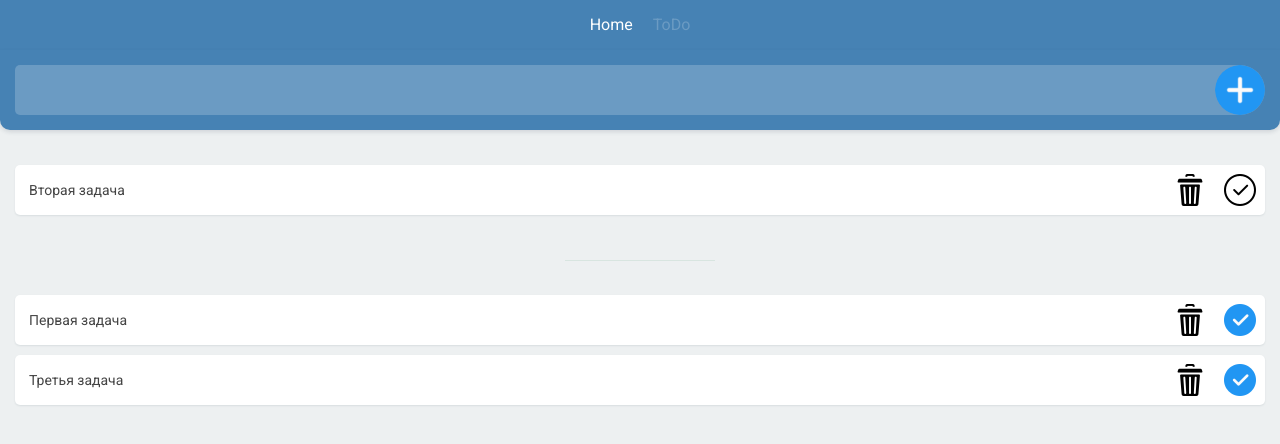
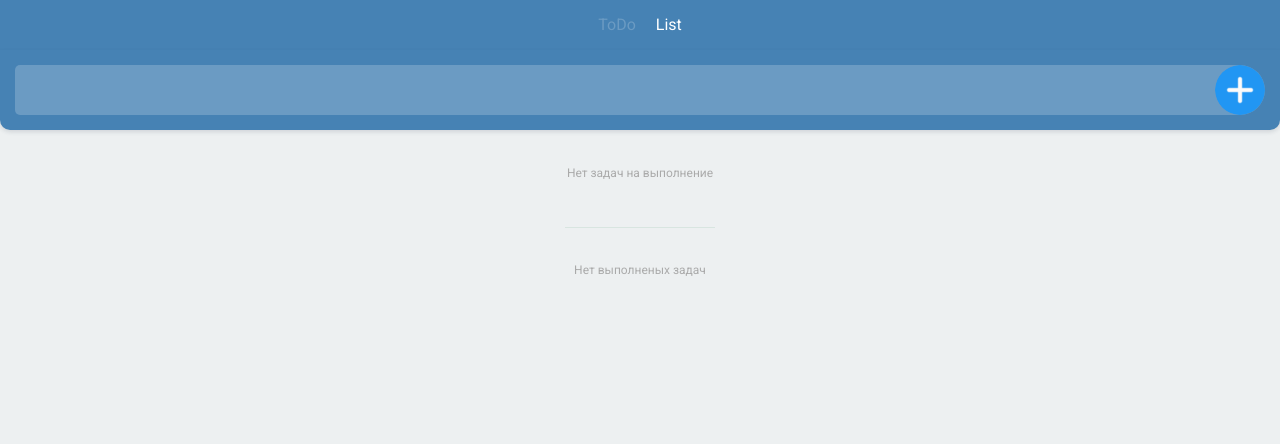
Before and after one commit to ruuuu/ToDolist_React, a React (Create React App) app: page / in a window 1280 px wide. Shown: the top 444 px of the page. Built offline with nearby package versions, Linux system fonts and the light colour scheme.

Commit message:
Add files via upload

```diff
--- a/src/components/Header/Header.tsx
+++ b/src/components/Header/Header.tsx
@@ -9,12 +9,15 @@ export const Header = () => {
     return isActive  ? `${classes.active} ${classes.link}` : classes.link
   }
 
+
+
+
   return (
     <header className={classes.header}>
         <div className={classes.container}>
                                       {/* {`${classes.link} ${classes.active}`} */}
-            <NavLink to="/list" className={getActiveClass}> Home </NavLink>
             <NavLink to="/" className={getActiveClass}> ToDo </NavLink>
+            <NavLink to="/list" className={getActiveClass}> List </NavLink>
         </div>
     </header>
   )
--- a/src/feature/todoList.ts
+++ b/src/feature/todoList.ts
@@ -19,14 +19,31 @@ export const todoSlice = createSlice({ // редьюсер
   name: 'todoReducer',             // имя редьюсера
   initialState,             // нач состоняие (т е пустой массив)
   reducers: {              // редьсер это методы(createAction, updateAction, deleteAction) котрые меняют состояние(state) todos
-    createAction: (state) => {          // action
+    createAction: (state, action) => {          // action
+        const newToDo = {
+          id: state.todos.length,
+          text: action.payload,                 // передаваемые параметры в метод хрантяся в action.payload
+          isDone: false
+        }
 
+        state.todos = [...state.todos,  newToDo] // обновлем массив-переменную состояния todos
+    },
+
+    updateAction: (state, action) => {          // action
+        const newToDos = state.todos.map((item) => {
+            if(item.id === action.payload.id){          // todoItem из action.payload
+              item.isDone = !item.isDone
+            }
+
+            return item
+        });
+
+        state.todos = newToDos
 
     },
-    updateAction: (state) => {          // action
 
-    },
     deleteAction: (state, action: PayloadAction<number>) => {       // action
+
 
     },
   },
--- a/src/pages/ToDoListPage.tsx
+++ b/src/pages/ToDoListPage.tsx
@@ -2,29 +2,20 @@ import { useState } from 'react'
 import { Form } from "../components/Form/Form"
 import { ToDoList } from "../components/ToDoList/ToDoList"
 import { ToDo } from "../models/todo-item"
+import { useDispatch, useSelector } from 'react-redux'
+import { RootState } from '../store'
+import { createAction, updateAction } from '../feature/todoList'
 
 
 
 export const ToDoListPage = () => {
 
 
-  const [ todos, setTodos ] = useState<ToDo[]>([         // массив у корого элементы типа ToDo
-    {       // тип объекта - ToDo
-      id: 0,
-      text: 'Первая задача',
-      isDone: true
-    },
-    {
-      id: 1,
-      text: 'Вторая задача',
-      isDone: false // не выполненная задача
-    },
-    {
-      id: 2,
-      text: 'Третья задача',
-      isDone: true
-    }
-  ]);
+  const [ todos, setTodos ] = useState<ToDo[]>([]);        // todos-состоняие у которого элементы типа ToDo
+
+  const todoList = useSelector((state: RootState) => state.todoList.todos)              // теперь  вытаскиваем состояние todos из хранилища redux, тип RootState взяли из store.ts из export
+
+  const dispatch = useDispatch()               // нужен для вызова методов редьюсера
 
 
 
@@ -32,28 +23,13 @@ export const ToDoListPage = () => {
 
   const createNewToDo = (text: string) => {
 
-    const newToDo = {
-      id: todos.length,
-      text: text,
-      isDone: false
-    }
-
-
-    setTodos([...todos,  newToDo ]) // обновлем массив-переменную состояния todos
+    dispatch(createAction(text))         // вызываем метод нашего редьюсера
   };
 
 
 
   const updateToDo = (todoItem: ToDo) => { // todoItem: выбранная задача
-      const newToDos = todos.map((item) => {
-          if(item.id === todoItem.id){
-            item.isDone = !item.isDone
-          }
-
-          return item
-      });
-
-      setTodos(newToDos)
+      dispatch(updateAction(todoItem))
   };
 
 
@@ -66,11 +42,12 @@ export const ToDoListPage = () => {
 
 
 
+
   return (
     <>
       <Form createNewToDo  = {createNewToDo} />
 
-      <ToDoList todos = {todos}  updateToDo={updateToDo}  deleteToDo={deleteToDo} />
+      <ToDoList todos = {todoList}  updateToDo={updateToDo}  deleteToDo={deleteToDo} />
     </>
   )
 }
--- a/src/store.ts
+++ b/src/store.ts
@@ -1,5 +1,5 @@
 import { configureStore } from '@reduxjs/toolkit'
-import  todoReducer  from './feature/todolist'     // импорт редьюсера
+import  todoReducer  from './feature/todoList'     // импорт редьюсера
 
 
 export const store = configureStore({
```
